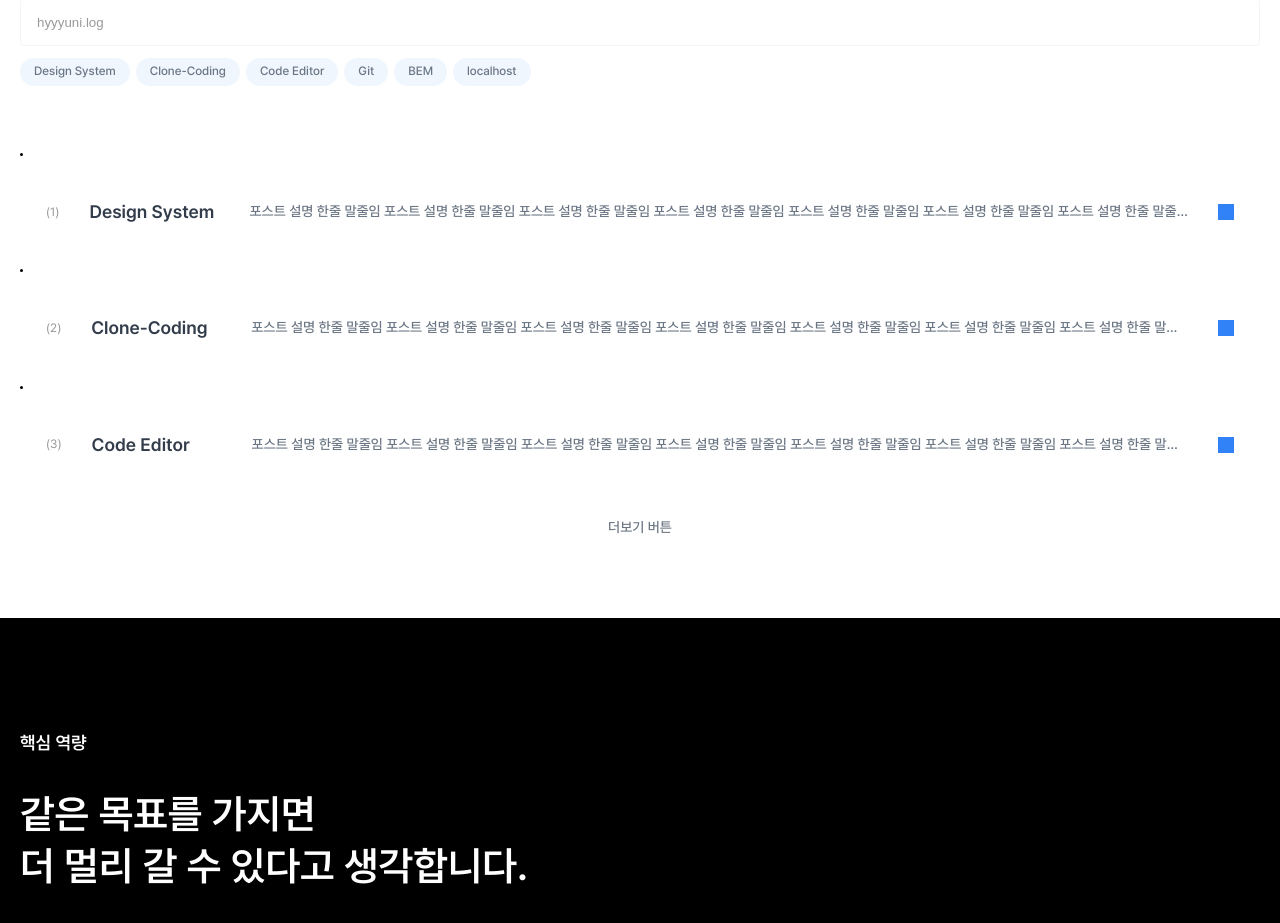
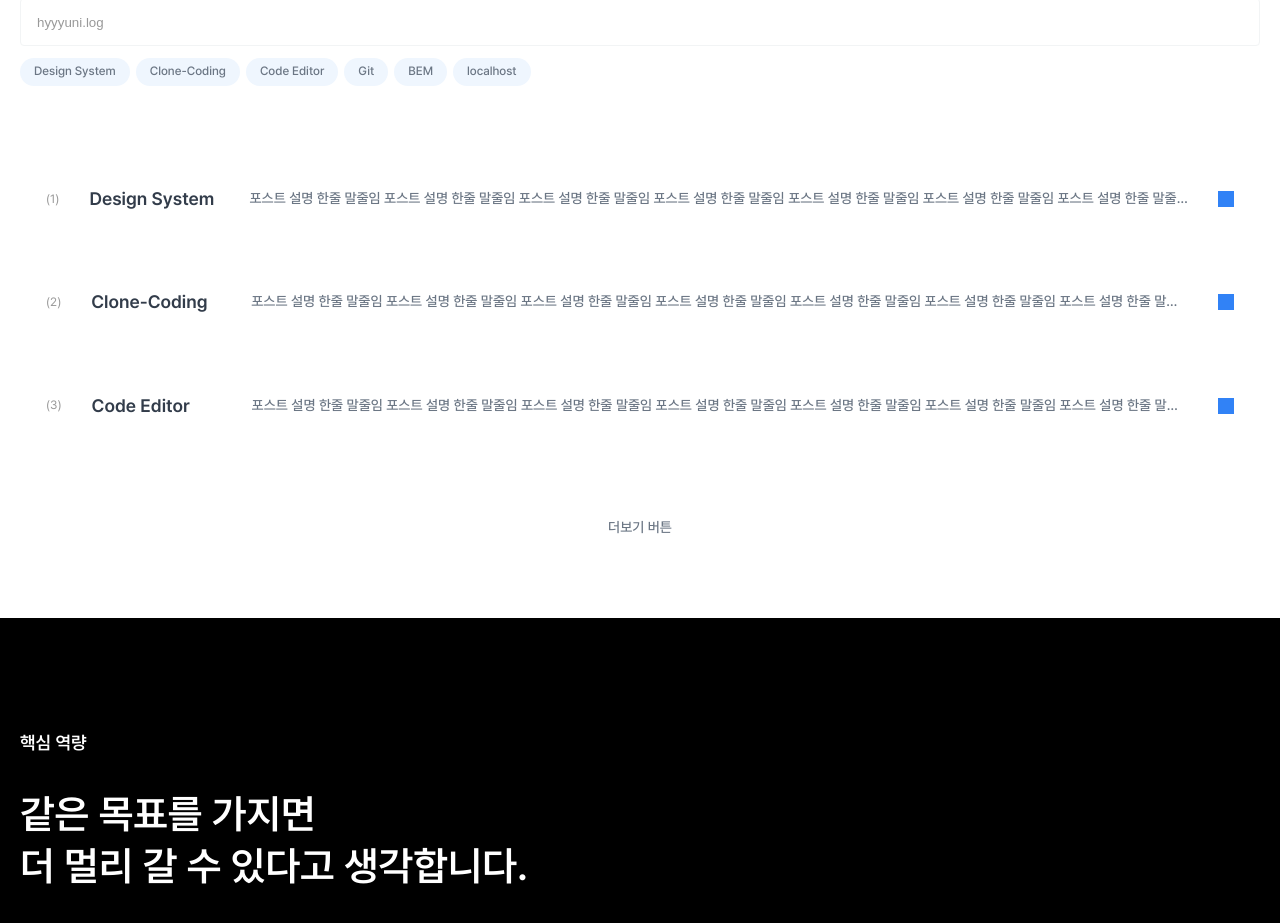
Before and after one commit to johyuni/johyuni.github.io, a React (Create React App) app: page / in a window 1280 px wide. Shown: the part 2582-3505 px from the top of the page. Built offline with nearby package versions, Linux system fonts and the light colour scheme.

Commit message:
노트 : 태그구조 오류 수정

```diff
--- a/src/components/pages/Notes.js
+++ b/src/components/pages/Notes.js
@@ -55,7 +55,7 @@ function Notes() {
           </div>
 
           {/* list */}
-          <div className="list">
+          <ul className="list">
             {list.map((item, index) => (
               <li key={item.name} className="list__item">
                 <Link to={item.link} target="_blank" className="txt">
@@ -66,7 +66,7 @@ function Notes() {
                 </Link>
               </li>
             ))}
-          </div>
+          </ul>
 
           <Link to="" className="txt__link">
             더보기 버튼
```
